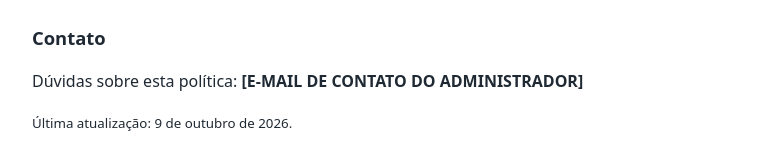
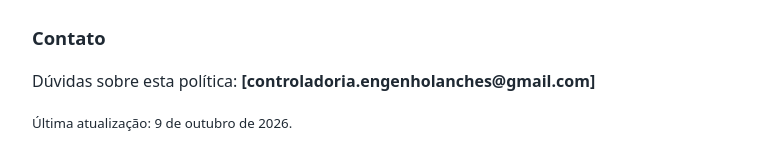
Before and after one commit to controladoriaengenholanches/nexoone-backup, a plain HTML site: page privacidade.html in a window 1280 px wide. Shown: the part 837-997 px from the top of the page, without its empty margins (248-1031 px from the left). Drawn offline with Linux system fonts and the light colour scheme.

Commit message:
Update privacidade.html

```diff
--- a/privacidade.html
+++ b/privacidade.html
@@ -29,7 +29,7 @@
 <p>Os backups são mantidos conforme a rotina definida pelo administrador, que pode apagá-los a qualquer momento diretamente no Google Drive e revogar o acesso do aplicativo em <a href="https://myaccount.google.com/permissions">myaccount.google.com/permissions</a>.</p>
 
 <h2>Contato</h2>
-<p>Dúvidas sobre esta política: <strong>[E-MAIL DE CONTATO DO ADMINISTRADOR]</strong></p>
+<p>Dúvidas sobre esta política: <strong>[controladoria.engenholanches@gmail.com]</strong></p>
 
 <p><small>Última atualização: 9 de outubro de 2026.</small></p>
 </body>
```
